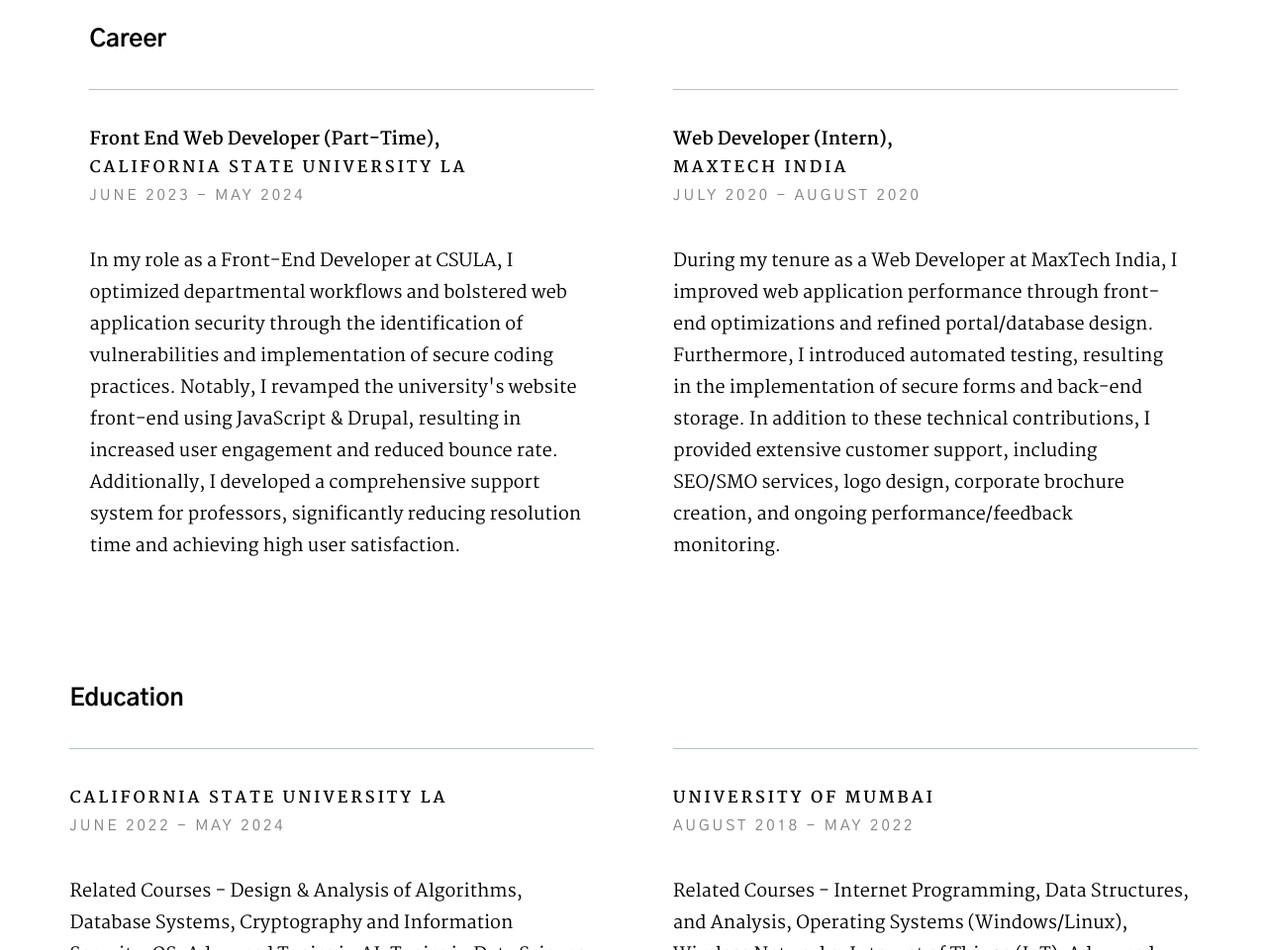
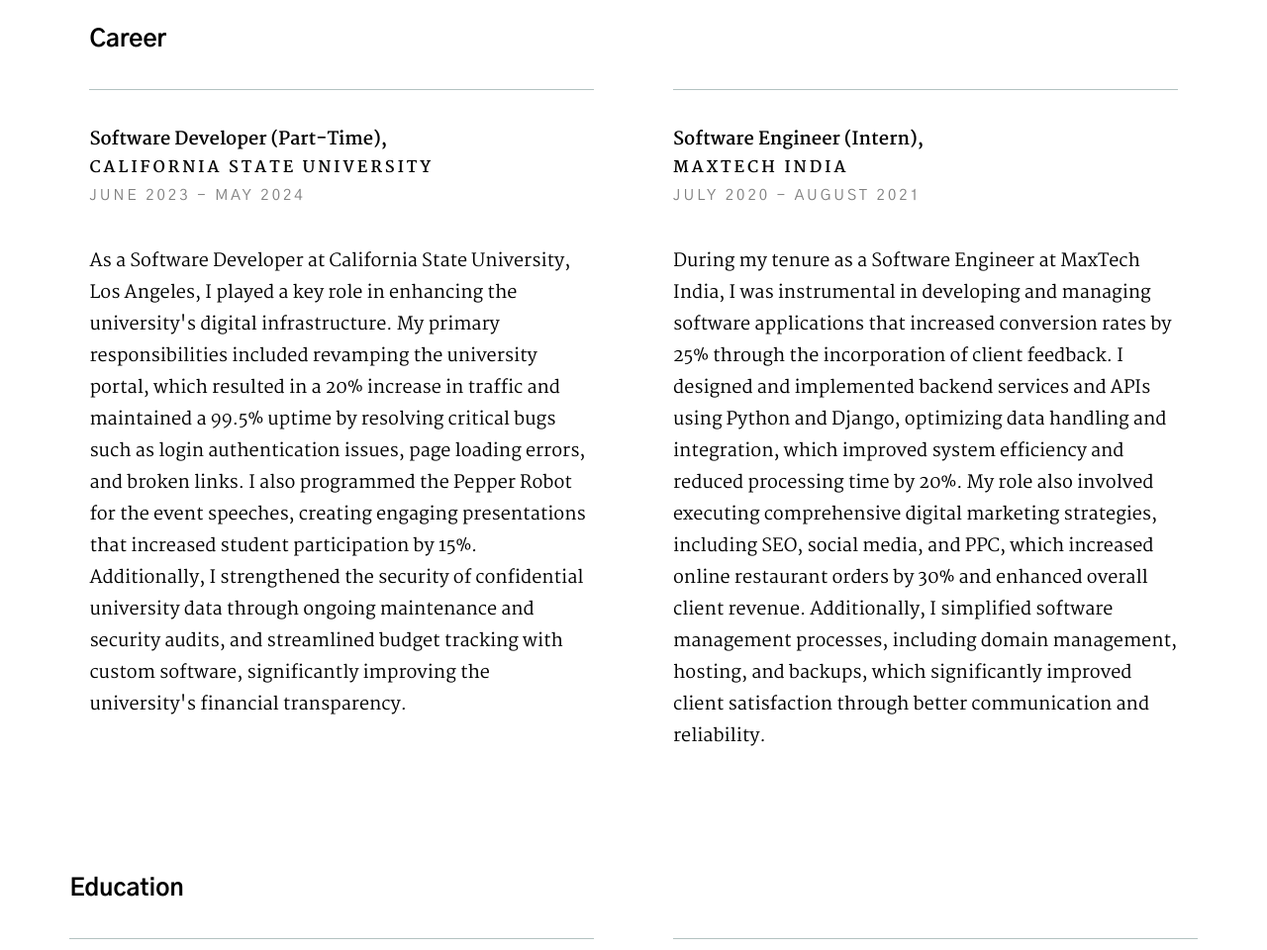
Before and after one commit to dhananjay1906/My_Portfolio, a plain HTML site: page index.html in a window 1280 px wide. Shown: the part 1940-2900 px from the top of the page at 99% size. Drawn offline with nearby package versions, Linux system fonts and the light colour scheme; animation ran at ten frames a second.

Commit message:
Update index.html

```diff
--- a/index.html
+++ b/index.html
@@ -197,8 +197,8 @@
                     <div class="position">
                         <div class="position__header">
                             <h6>
-                                <span class="position__pos">Front End Web Developer (Part-Time), </span><br>
-                                <span class="position__co">California State University LA</span>
+                                <span class="position__pos">Software Developer (Part-Time), </span><br>
+                                <span class="position__co">California State University</span>
                             </h6>
                             <div class="position__timeframe">
                                 June 2023 - May 2024
@@ -206,12 +206,12 @@
                         </div>
 
                         <p>
-                            In my role as a Front-End Developer at CSULA, I optimized departmental workflows
-                            and bolstered web application security through the identification of vulnerabilities
-                            and implementation of secure coding practices. Notably, I revamped the university's website
-                            front-end using JavaScript & Drupal, resulting in increased user engagement and reduced bounce rate.
-                            Additionally, I developed a comprehensive support system for professors, significantly reducing
-                            resolution time and achieving high user satisfaction.
+                            As a Software Developer at California State University, Los Angeles, I played a key role in enhancing the university's digital infrastructure.
+                            My primary responsibilities included revamping the university portal, which resulted in a 20% increase in traffic and maintained a 99.5% uptime
+                            by resolving critical bugs such as login authentication issues, page loading errors, and broken links. I also programmed the Pepper Robot for the event
+                            speeches, creating engaging presentations that increased student participation by 15%. Additionally, I strengthened the security of confidential
+                            university data through ongoing maintenance and security audits, and streamlined budget tracking with custom software, significantly improving
+                            the university's financial transparency.
                         </p>
                     </div>
                 </div> <!-- end column -->
@@ -219,22 +219,21 @@
                     <div class="position">
                         <div class="position__header">
                             <h6>
-                                <span class="position__pos">Web Developer (Intern),</span><br>
+                                <span class="position__pos">Software Engineer (Intern),</span><br>
                                 <span class="position__co">MaxTech India</span>
                             </h6>
                             <div class="position__timeframe">
-                                July 2020 - August 2020
+                                July 2020 - August 2021
                             </div>
                         </div>
 
                         <p>
-                            During my tenure as a Web Developer at MaxTech India,
-                            I improved web application performance through front-end optimizations
-                            and refined portal/database design. Furthermore, I introduced automated testing,
-                            resulting in the implementation of secure forms and back-end storage.
-                            In addition to these technical contributions, I provided extensive customer support,
-                            including SEO/SMO services, logo design, corporate brochure creation, and ongoing
-                            performance/feedback monitoring.
+                            During my tenure as a Software Engineer at MaxTech India, I was instrumental in developing and managing software applications that increased conversion
+                            rates by 25% through the incorporation of client feedback. I designed and implemented backend services and APIs using Python and Django, optimizing data
+                            handling and integration, which improved system efficiency and reduced processing time by 20%. My role also involved executing comprehensive digital
+                            marketing strategies, including SEO, social media, and PPC, which increased online restaurant orders by 30% and enhanced overall client revenue.
+                            Additionally, I simplified software management processes, including domain management, hosting, and backups, which significantly improved client
+                            satisfaction through better communication and reliability.
                         </p>
                     </div>
                 </div> <!-- end column -->
@@ -463,6 +462,21 @@
                             <p>Leveraging NLP techniques to analyze and classify disaster-related tweets, enabling quick
                                 and accurate identification of emergency situations for timely response and support.</p>
                         </div>
+                        <div class="folio-item__info">
+                            <div class="folio-item__cat">Python, FastAPI, ReactJS, Chat Engine</div>
+                            <h4 class="folio-item__title">Realtime Chat WebApp</h4>
+                        </div>
+                        <a href="https://github.com/dhananjay1906/Natural-Language-Processing-with-Disaster-Tweets"
+                            title="Project Link" class="folio-item__project-link">Project
+                            Link</a>
+                        <div class="folio-item__caption">
+                            <p>In this project, I developed a real-time chat application using Python, FastAPI, and ReactJS.
+                                The application features user authentication, group chats, message exchange, and attachment
+                                sharing, with seamless chat functionality integrated through Chat Engine. I implemented secure
+                                user authentication and authorization protocols, created intuitive user interfaces with ReactJS,
+                                and ensured fast and efficient API performance using FastAPI. The result was a responsive and scalable
+                                chat platform that provides users with a reliable and interactive communication tool.</p>
+                        </div>
                     </div>
                 </div> <!-- end column -->
 
```
